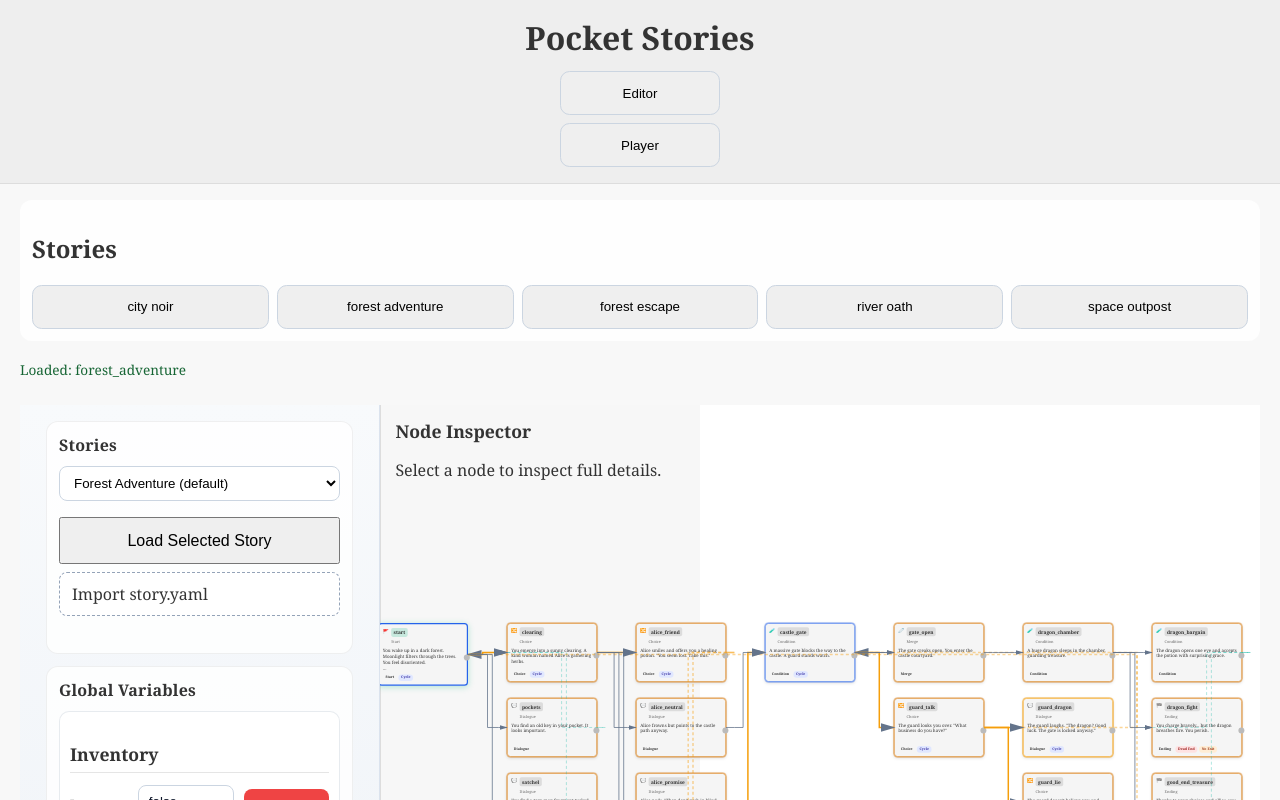
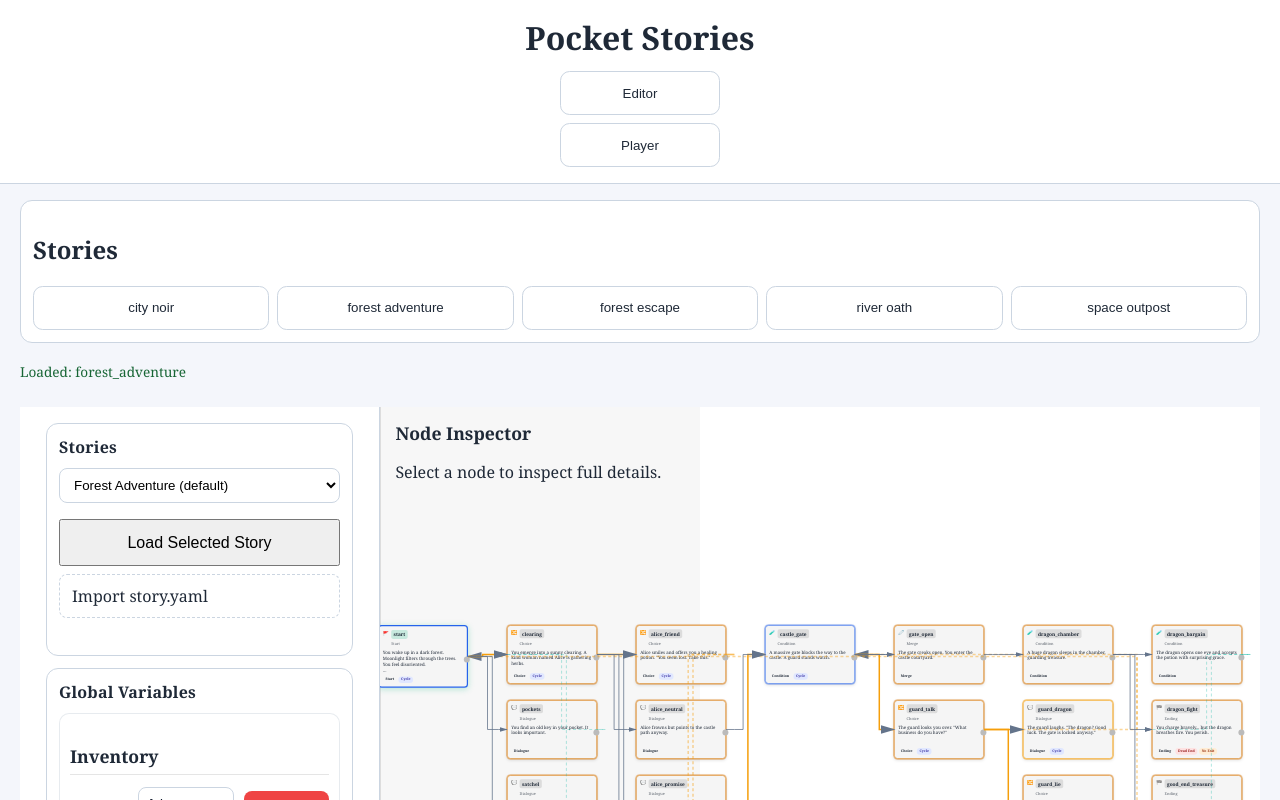
Before and after one commit to Jcube101/pocket-stories, a React (Vite) app: page / in a window 1280 px wide. Shown: the top 800 px of the page. Built offline with nearby package versions, Linux system fonts and the light colour scheme.

Commit message:
Add theme tokens for app surfaces and text colors

```diff
--- a/src/styles/global.css
+++ b/src/styles/global.css
@@ -1152,6 +1152,16 @@ h1 {
 
 :root {
   font-size: 16px;
+  --app-bg: #f4f6fb;
+  --surface-card: #ffffff;
+  --text-primary: #1f2937;
+  --text-muted: #4b5563;
+  --border-subtle: #cbd5e1;
+  --button-bg: #ffffff;
+  --button-text: #1f2937;
+  --button-border: #cbd5e1;
+  --button-hover-bg: #f1f5f9;
+  --button-hover-border: #93c5fd;
 }
 
 * { box-sizing: border-box; }
@@ -1160,6 +1170,8 @@ h1 {
   min-height: 100vh;
   display: flex;
   flex-direction: column;
+  background: var(--app-bg);
+  color: var(--text-primary);
 }
 
 .top-header {
@@ -1167,6 +1179,8 @@ h1 {
   flex-direction: column;
   gap: 0.75rem;
   align-items: center;
+  background: var(--surface-card);
+  border-bottom: 1px solid var(--border-subtle);
 }
 
 .main-content {
@@ -1174,12 +1188,16 @@ h1 {
   display: flex;
   flex-direction: column;
   gap: 0.75rem;
+  background: var(--app-bg);
+  color: var(--text-primary);
 }
 
 .card {
   border-radius: 0.75rem;
   padding: 0.75rem;
-  background: rgba(255, 255, 255, 0.9);
+  background: var(--surface-card);
+  color: var(--text-primary);
+  border: 1px solid var(--border-subtle);
 }
 
 .story-grid,
@@ -1193,8 +1211,90 @@ h1 {
 .choice-button {
   min-height: 44px;
   border-radius: 0.6rem;
-  border: 1px solid #cbd5e1;
+  border: 1px solid var(--button-border);
   padding: 0.6rem 0.75rem;
+  background: var(--button-bg);
+  color: var(--button-text);
+}
+
+body {
+  background: var(--app-bg);
+  color: var(--text-primary);
+}
+
+#sidebar {
+  background: var(--surface-card);
+  border-right-color: var(--border-subtle);
+  color: var(--text-primary);
+}
+
+.sidebar-section,
+.story-list,
+.history-panel {
+  background: var(--surface-card);
+  border-color: var(--border-subtle);
+  color: var(--text-primary);
+}
+
+.story-status,
+.status-message {
+  color: var(--text-muted);
+}
+
+#passage-container {
+  color: var(--text-primary);
+}
+
+#passage-text {
+  background: color-mix(in srgb, var(--surface-card) 88%, var(--app-bg));
+  color: var(--text-primary);
+  border: 1px solid var(--border-subtle);
+}
+
+#choices button,
+.choice-button {
+  background: var(--button-bg);
+  color: var(--button-text);
+  border-color: var(--button-border);
+}
+
+#choices button:hover,
+.choice-button:hover {
+  background: var(--button-hover-bg);
+  border-color: var(--button-hover-border);
+}
+
+.file-upload-label {
+  background: var(--surface-card);
+  border-color: var(--border-subtle);
+  color: var(--text-primary);
+}
+
+@media (prefers-color-scheme: dark) {
+  :root {
+    --app-bg: #0f172a;
+    --surface-card: #111827;
+    --text-primary: #f3f4f6;
+    --text-muted: #cbd5e1;
+    --border-subtle: #334155;
+    --button-bg: #0b1220;
+    --button-text: #f3f4f6;
+    --button-border: #475569;
+    --button-hover-bg: #172133;
+    --button-hover-border: #60a5fa;
+  }
+
+  body,
+  .app-shell,
+  .main-content,
+  #passage-container,
+  #passage-text,
+  .story-list,
+  .history-panel,
+  .story-status,
+  .status-message {
+    color: var(--text-primary);
+  }
 }
 
 .player-layout {
```
